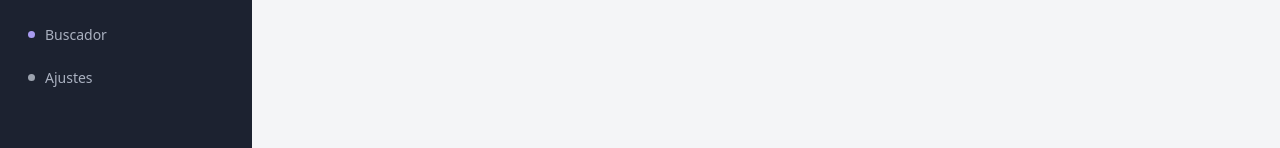
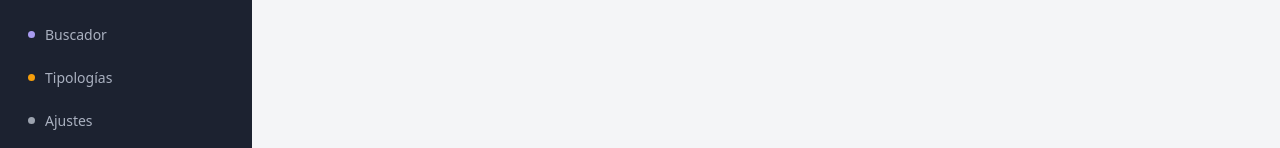
Before and after one commit to Ilufontes/app-iluxol, a Next.js app: page /notas in a window 1280 px wide. Shown: the part 214-362 px from the top of the page. Built offline with nearby package versions, Linux system fonts and the light colour scheme; no server answers; the database is empty.

Commit message:
Update Sidebar.tsx

```diff
--- a/components/Sidebar.tsx
+++ b/components/Sidebar.tsx
@@ -10,6 +10,7 @@ const ENLACES = [
   { href: '/notas', etiqueta: 'Notas', color: '#5B7FFF' },
   { href: '/clientes', etiqueta: 'Clientes', color: '#3DCB9A' },
   { href: '/buscar', etiqueta: 'Buscador', color: '#A89BF0' },
+  { href: '/tipologias', etiqueta: 'Tipologías', color: '#F59E0B' },
   { href: '/ajustes', etiqueta: 'Ajustes', color: '#9CA3AF' },
 ]
 
```
